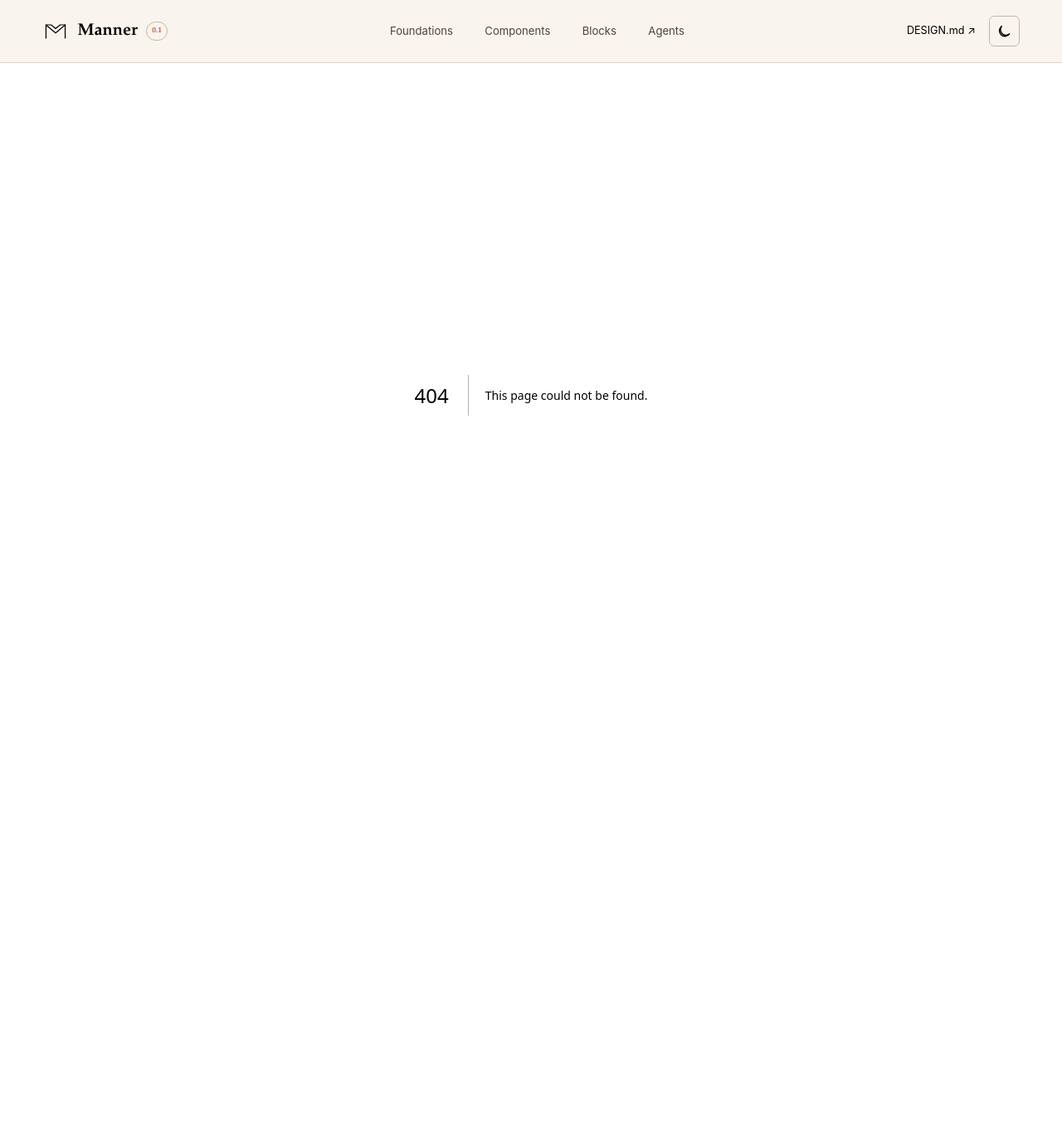
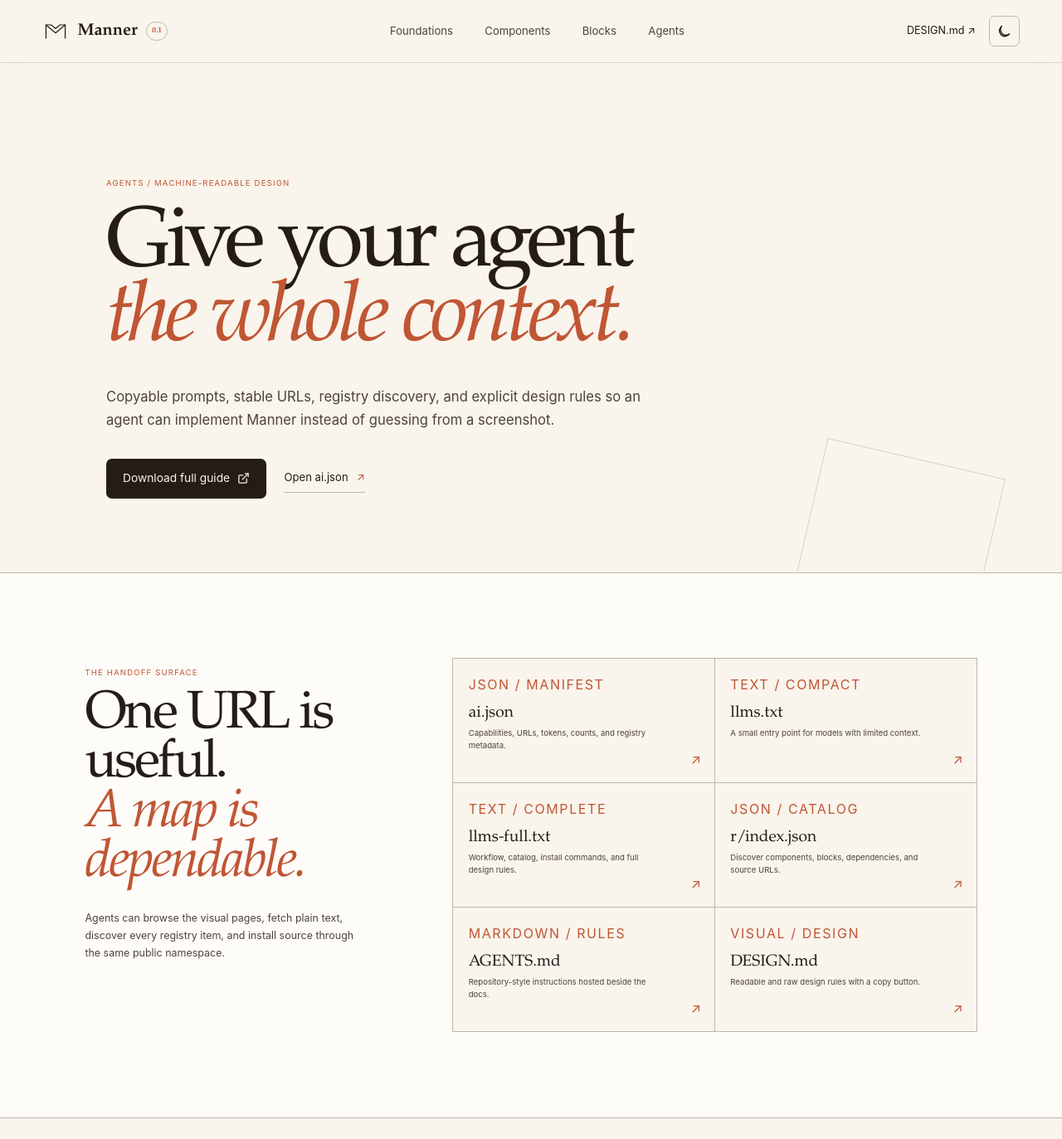
Before and after one commit to myudak/ui, a Next.js app: page /agents in a window 1280 px wide. Before the commit this address had no page. Shown: the top 1373 px of the page at 83% size. Before the commit the page ends 876 px from the top, so only its background shows below. Built offline with nearby package versions, Linux system fonts and the light colour scheme.

Commit message:
Add agent-readable design system guides

```diff
--- /dev/null
+++ b/app/agents/page.tsx
@@ -0,0 +1,176 @@
+"use client";
+
+import { useState } from "react";
+import { Check, Copy, ExternalLink } from "lucide-react";
+import { CodeBlock } from "@/components/code-block";
+
+const prompts = [
+  {
+    id: "install",
+    label: "01 / INSTALL",
+    title: "Install Manner in an existing app",
+    description: "Use this when an agent is starting with an existing React or Next.js project.",
+    code: `Use Manner UI in this project.
+
+Before writing UI:
+1. Read https://ui.myudak.com/llms.txt
+2. Read https://ui.myudak.com/AGENTS.md
+3. Inspect components.json, app/globals.css, and the existing source tree.
+
+Configure and use the Manner registry:
+pnpm dlx shadcn@latest registry add @manner=https://ui.myudak.com/r/{name}.json
+
+Install the closest existing components before creating anything new. Keep the
+copied source in this application and report which components were reused.`,
+  },
+  {
+    id: "restyle",
+    label: "02 / RESTYLE",
+    title: "Restyle an existing page",
+    description: "Use this when the product behavior is correct but the interface needs Manner’s visual grammar.",
+    code: `Restyle this page using Manner UI:
+https://ui.myudak.com
+
+Read these first:
+- https://ui.myudak.com/DESIGN.md
+- https://ui.myudak.com/MANNER_AGENT.md
+- https://ui.myudak.com/r/index.json
+
+Preserve the existing product logic and content. Reuse installed Manner source,
+use semantic tokens, keep focus and keyboard behavior intact, and intentionally
+transform the mobile layout. Check loading, empty, error, disabled, and overflow
+states before finishing.`,
+  },
+  {
+    id: "page",
+    label: "03 / COMPOSE",
+    title: "Build a new page from a block",
+    description: "Use this for dashboards, readers, settings, authentication, and AI interfaces.",
+    code: `Build this page with Manner UI.
+
+First inspect the block catalog:
+https://ui.myudak.com/blocks
+https://ui.myudak.com/r/index.json
+
+Choose the closest block and install its source with shadcn. Compose the page
+from existing primitives instead of drawing placeholder cards. Keep the block’s
+accessibility behavior, adapt the content to this product, and add the states
+that the real workflow needs. Explain any intentional design-rule exception.`,
+  },
+  {
+    id: "component",
+    label: "04 / EXTEND",
+    title: "Add a missing component",
+    description: "Use this only after the registry and installed source do not cover the interaction.",
+    code: `Add a new Manner-compatible component only if no existing item fits.
+
+Read https://ui.myudak.com/DESIGN.md and search the registry first:
+https://ui.myudak.com/r/index.json
+
+Follow the existing source conventions and Base UI semantics. Use semantic
+tokens, visible focus, accessible names, keyboard behavior, reduced-motion
+support, and light/dark states. Add a real example, source view, installation
+metadata, and a test. Update the registry and explain why a new primitive was
+necessary.`,
+  },
+  {
+    id: "audit",
+    label: "05 / VERIFY",
+    title: "Audit a page against Manner",
+    description: "Use this as a final pass before shipping a design-system implementation.",
+    code: `Audit this interface against Manner UI.
+
+Use:
+- https://ui.myudak.com/DESIGN.md
+- https://ui.myudak.com/MANNER_AGENT.md
+- https://ui.myudak.com/ai.json
+
+Check tokens, typography, hierarchy, surfaces, borders, motion, focus states,
+keyboard operation, reduced motion, responsive behavior at 360/390/768/1024/
+1440px, long content, and loading/empty/error/disabled states. Fix issues that
+are clearly violations, then report the remaining intentional exceptions.`,
+  },
+];
+
+function PromptCard({ prompt }: { prompt: (typeof prompts)[number] }) {
+  const [copied, setCopied] = useState(false);
+
+  async function copyPrompt() {
+    await navigator.clipboard.writeText(prompt.code);
+    setCopied(true);
+    window.setTimeout(() => setCopied(false), 1600);
+  }
+
+  return (
+    <article className="agent-prompt-card">
+      <header>
+        <div>
+          <span>{prompt.label}</span>
+          <h2>{prompt.title}</h2>
+          <p>{prompt.description}</p>
+        </div>
+        <button type="button" onClick={copyPrompt}>
+          {copied ? <Check aria-hidden="true" /> : <Copy aria-hidden="true" />}
+          {copied ? "Copied" : "Copy prompt"}
+        </button>
+      </header>
+      <CodeBlock code={prompt.code} language="text" filename={`${prompt.id}-prompt.txt`} label="prompt" />
+    </article>
+  );
+}
+
+export default function AgentsPage() {
+  return (
+    <main className="docs-route agents-route">
+      <header className="route-hero agents-hero reveal-in">
+        <p className="section-index">AGENTS / MACHINE-READABLE DESIGN</p>
+        <h1>Give your agent<br /><i>the whole context.</i></h1>
+        <p>Copyable prompts, stable URLs, registry discovery, and explicit design rules so an agent can implement Manner instead of guessing from a screenshot.</p>
+        <div className="agents-hero-actions">
+          <a className="primary-button" href="/llms-full.txt" download>Download full guide <ExternalLink aria-hidden="true" /></a>
+          <a className="text-link" href="/ai.json">Open ai.json <span>↗</span></a>
+        </div>
+      </header>
+
+      <section className="agent-surface-map reveal-in delay-1" aria-label="Agent-readable resources">
+        <div className="agent-surface-intro">
+          <p className="section-index">THE HANDOFF SURFACE</p>
+          <h2>One URL is useful.<br /><i>A map is dependable.</i></h2>
+          <p>Agents can browse the visual pages, fetch plain text, discover every registry item, and install source through the same public namespace.</p>
+        </div>
+        <div className="agent-resource-grid">
+          <a href="/ai.json"><span>JSON / MANIFEST</span><strong>ai.json</strong><small>Capabilities, URLs, tokens, counts, and registry metadata.</small><b>↗</b></a>
+          <a href="/llms.txt"><span>TEXT / COMPACT</span><strong>llms.txt</strong><small>A small entry point for models with limited context.</small><b>↗</b></a>
+          <a href="/llms-full.txt"><span>TEXT / COMPLETE</span><strong>llms-full.txt</strong><small>Workflow, catalog, install commands, and full design rules.</small><b>↗</b></a>
+          <a href="/r/index.json"><span>JSON / CATALOG</span><strong>r/index.json</strong><small>Discover components, blocks, dependencies, and source URLs.</small><b>↗</b></a>
+          <a href="/AGENTS.md"><span>MARKDOWN / RULES</span><strong>AGENTS.md</strong><small>Repository-style instructions hosted beside the docs.</small><b>↗</b></a>
+          <a href="/design"><span>VISUAL / DESIGN</span><strong>DESIGN.md</strong><small>Readable and raw design rules with a copy button.</small><b>↗</b></a>
+        </div>
+      </section>
+
+      <section className="agent-prompt-section">
+        <header className="route-section-heading">
+          <p className="section-index">COPYABLE PROMPTS</p>
+          <div><h2>Start with<br /><i>intent.</i></h2><p>These prompts point the agent to the right source before asking it to make a visual decision. They work in Codex, Claude Code, Cursor, and other coding agents with web access.</p></div>
+        </header>
+        <div className="agent-prompt-list">{prompts.map((prompt) => <PromptCard key={prompt.id} prompt={prompt} />)}</div>
+      </section>
+
+      <section className="agent-install-section">
+        <div>
+          <p className="section-index">THE SHORT VERSION</p>
+          <h2>Point, then<br /><i>let it inspect.</i></h2>
+          <p>For a capable coding agent, this is usually enough context to begin:</p>
+        </div>
+        <CodeBlock language="text" label="agent prompt" filename="manner-start.txt" code={`Use Manner UI for this project.
+
+Website: https://ui.myudak.com
+Source: https://github.com/myudak/ui
+Read: https://ui.myudak.com/llms.txt
+
+Inspect the registry and existing source first. Reuse Manner components and
+blocks, follow DESIGN.md, preserve accessibility, and report exceptions.`} />
+      </section>
+    </main>
+  );
+}
```
